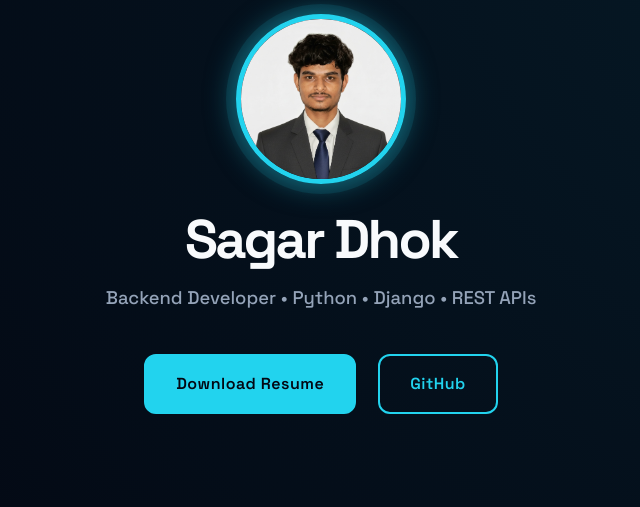
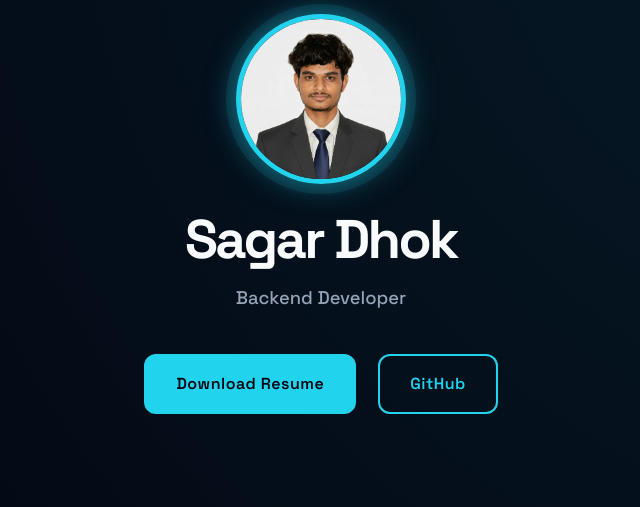
Before and after one commit to SagarDhok/SagarDhok_Portfolio, a Django app: page / in a window 1280 px wide. Shown: the part 186-693 px from the top of the page, without its empty margins (319-959 px from the left). Run offline with Django 5.2, Linux system fonts and the light colour scheme.

```diff
--- a/main/templates/index.html
+++ b/main/templates/index.html
@@ -20,7 +20,7 @@
     <img src="{% static 'images/profile.jpg' %}" alt="Sagar Dhok" class="avatar">
 
     <h1>Sagar Dhok</h1>
-    <p class="subtitle">Backend Developer • Python • Django • REST APIs</p>
+    <p class="subtitle">Backend Developer </p>
 
     <div class="hero-actions">
         <a href="{% static 'resume/resume.pdf' %}" class="btn primary" download>
```
